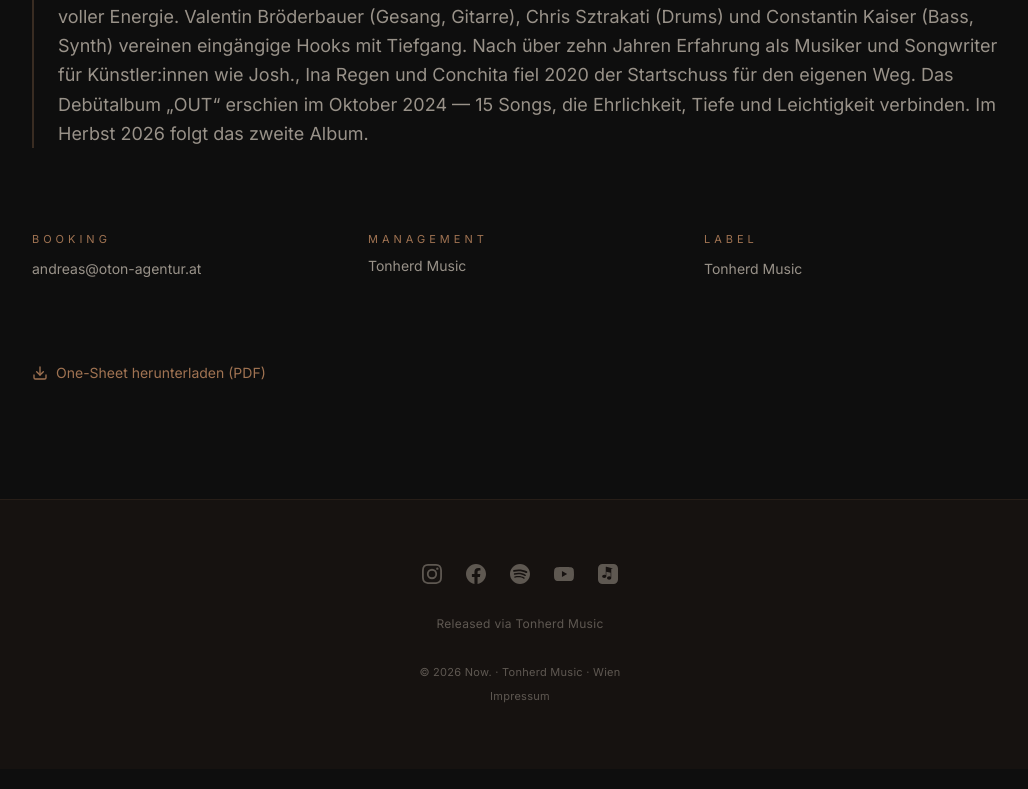
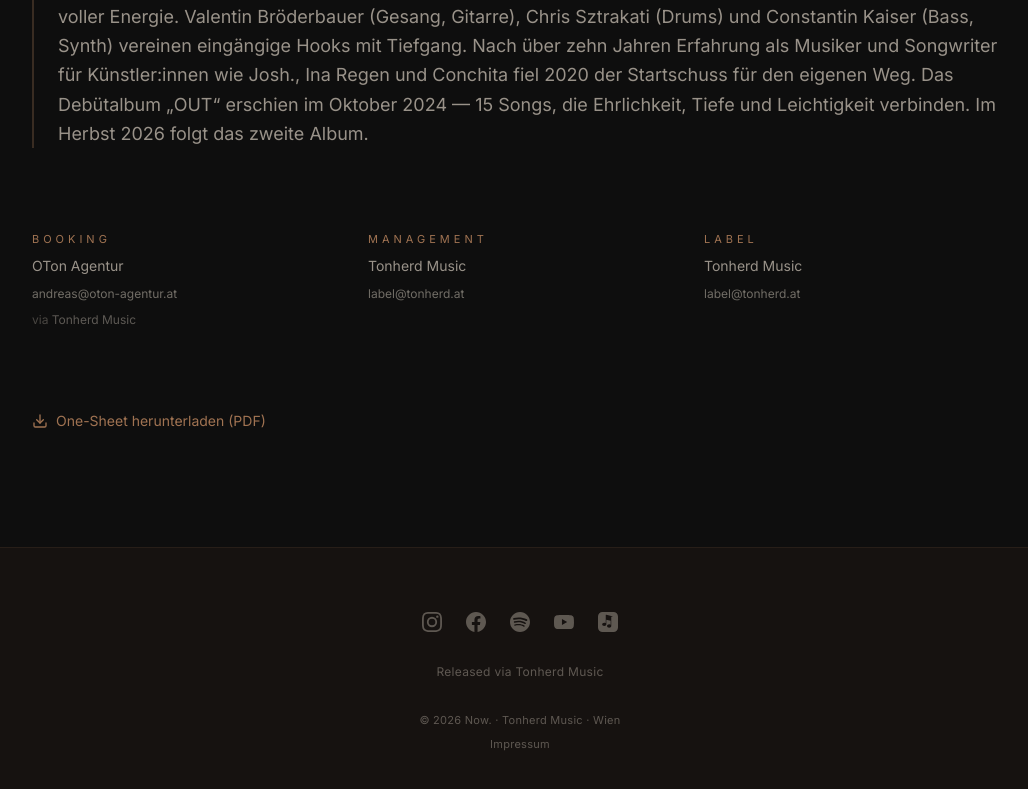
Before and after one commit to constantin224/now-website, a Next.js app: page /de/press in a window 1280 px wide. Shown: the part 728-1517 px from the top of the page, without its empty margins (120-1148 px from the left). Built offline with nearby package versions, Linux system fonts and the light colour scheme; no server answers.

Commit message:
feat: Press-Kontakte mit Firmennamen und E-Mails ergänzt
- Booking: OTon Agentur + subtiler Tonherd-Verweis
- Management: Tonherd Music + label@tonherd.at
- Label: Tonherd Music + label@tonherd.at

Co-Authored-By: Claude Opus 4.6 (1M context) <noreply@anthropic.com>

```diff
--- a/app/[locale]/press/page.tsx
+++ b/app/[locale]/press/page.tsx
@@ -91,30 +91,51 @@ export default async function PressPage({
           <p className="text-terracotta uppercase tracking-[4px] text-[11px] mb-2">
             {t.press.booking}
           </p>
+          <p className="text-sand/70 text-sm mb-1">OTon Agentur</p>
           <a
             href="mailto:andreas@oton-agentur.at"
-            className="text-sand/70 hover:text-sand transition-colors text-sm"
+            className="text-sand/50 hover:text-sand transition-colors text-xs"
           >
             andreas@oton-agentur.at
           </a>
+          <p className="text-sand/30 text-xs mt-2">
+            via{" "}
+            <a href="mailto:label@tonherd.at" className="text-sand/40 hover:text-sand/60 transition-colors">
+              Tonherd Music
+            </a>
+          </p>
         </div>
         <div>
           <p className="text-terracotta uppercase tracking-[4px] text-[11px] mb-2">
             {t.press.management}
           </p>
-          <p className="text-sand/70 text-sm">Tonherd Music</p>
+          <p className="text-sand/70 text-sm mb-1">Tonherd Music</p>
+          <a
+            href="mailto:label@tonherd.at"
+            className="text-sand/50 hover:text-sand transition-colors text-xs"
+          >
+            label@tonherd.at
+          </a>
         </div>
         <div>
           <p className="text-terracotta uppercase tracking-[4px] text-[11px] mb-2">
             {t.press.label}
           </p>
+          <p className="text-sand/70 text-sm mb-1">
+            <a
+              href="https://tonherd.com"
+              target="_blank"
+              rel="noopener noreferrer"
+              className="text-sand/70 hover:text-sand transition-colors"
+            >
+              Tonherd Music
+            </a>
+          </p>
           <a
-            href="https://tonherd.com"
-            target="_blank"
-            rel="noopener noreferrer"
-            className="text-sand/70 hover:text-sand transition-colors text-sm"
+            href="mailto:label@tonherd.at"
+            className="text-sand/50 hover:text-sand transition-colors text-xs"
           >
-            Tonherd Music
+            label@tonherd.at
           </a>
         </div>
       </ScrollReveal>
```
